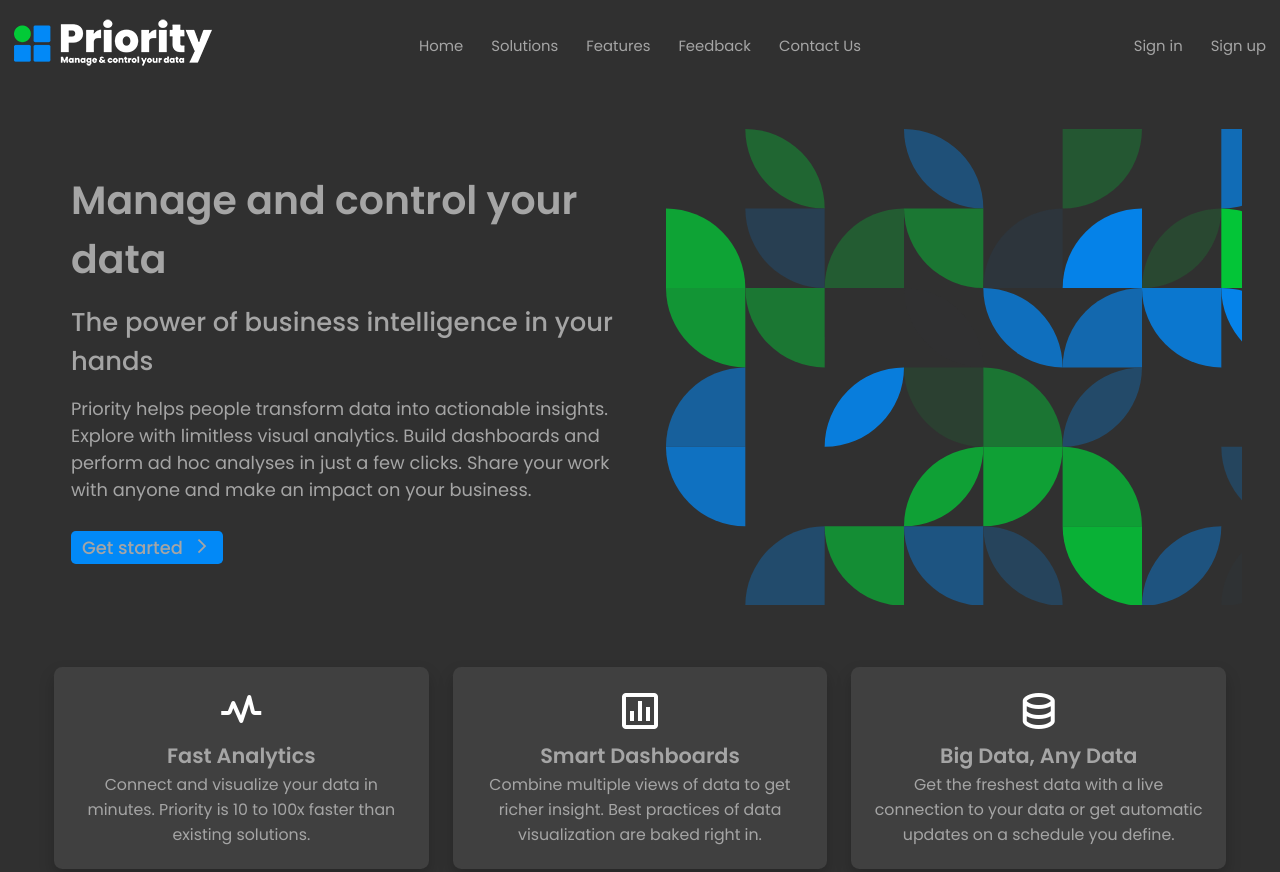
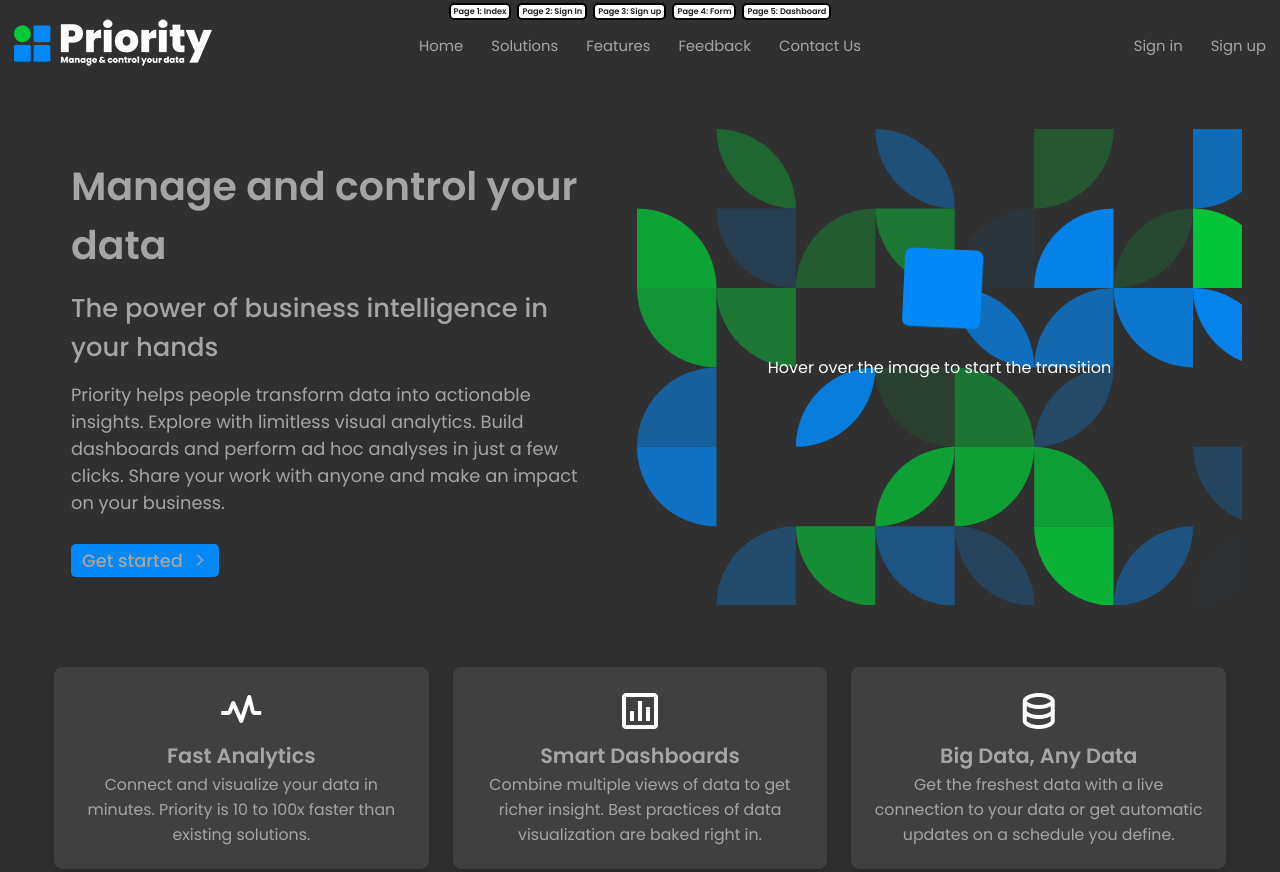
Before and after one commit to leonardo-gallegos/CoderHouse-Project-31535, a plain HTML site: page index.html in a window 1280 px wide. Shown: the top 872 px of the page. Drawn offline with nearby package versions, Linux system fonts and the light colour scheme.

Commit message:
Added new branch -dev-
Created new div class -spinner- and its respective animation in the CSS file with transition and transform properties

```diff
--- a/assets/css/style.css
+++ b/assets/css/style.css
@@ -35,6 +35,36 @@
                         "footer footer footer";
 }
 
+.navigation {
+    position: fixed;
+    display: flex;
+    flex-direction: row;
+    justify-content: center;
+    align-items: center;
+    justify-items: center;
+    width: 100vw;
+    top: 0px;
+    left: 0px;
+    z-index: 1000;
+}
+
+.navigation a {
+    text-decoration: none;
+    color: var(--sidebar-color);
+    border-radius: 5px;
+    border: 2px solid #000000;
+    background-color: #fff;
+    height: 17px;
+    font-size: calc(5px + 0.25vw);
+    margin: 3px;
+    font-weight: 600;
+    cursor: pointer;
+    display: flex;
+    flex-direction: column;
+    justify-content: center;
+    align-items: center;
+    padding: 0px 3px;
+}
 .navbar {
     display: grid;
     grid-template-columns: 2fr 5fr 2fr;
@@ -223,22 +253,25 @@
     width: 100%;
 }
 
-.buttonContainer button {
+.buttonContainer a {
     border-radius: 5px;
+    border: 2px solid #000000;
+    background-color: #fff;
     width: calc(210px + 10%);
     height: 45px;
     font-size: calc(12px + 0.25vw);
+    color: var(--sidebar-color);
     margin: 7px;
     font-weight: 500;
     cursor: pointer;
+    display: flex;
+    flex-direction: column;
+    justify-content: center;
+    align-items: center;
+    text-decoration: none;
 }
 
-.buttonContainer button a {
-    text-decoration: none;
-    color: var(--sidebar-color);
-}
-
-.buttonContainer button:hover {
+.buttonContainer a:hover {
     transform: scale(1.03);
     transition: var(--tran-03);
 }
@@ -351,13 +384,18 @@
     transition: var(--tran-03);
 }
 
+#mainInfoButton a {
+    text-decoration: none;
+    color: var(--text-color);
+}
+
 .mainInfo button:hover {
     transform: scale(1.1);
 }
 
-.mainInfo button span {
+.mainInfo button a span {
     margin-left: 11px;
-    font-size: calc(14px + 0.3vw);
+    font-size: calc(10px + 0.3vw);
 }
 
 .mainInfoElement {
@@ -368,7 +406,90 @@
     flex-grow: 1;
     background-image: url(../images/banner.svg);
     background-size: cover;
+    display: flex;
+    flex-direction: row;
+    justify-content: center;
+    align-items: center;
 }
+
+.mainImage a {
+    position: fixed;
+    color: #FFFFFF;
+    transition: 3s;
+}
+
+.spinner {
+    width: calc(50px + 0.5vw);
+    height: calc(50px + 0.5vw);
+    border-radius: 5px;
+    background-color: #0289f7;
+    animation: spinner-loader 3.6s infinite;
+    transition: 3000ms;
+}
+
+.mainImage:hover a {
+    color: #00000000;
+}
+
+.mainImage:hover .spinner{
+    border-radius: 50%;
+    background-color: #02ca37;
+    animation: spinner-reverse 3.6s infinite;
+    transition: 3000ms;
+}
+
+@keyframes spinner-loader {
+    0% {
+    transform: rotate(0deg);
+    }
+
+    10%, 15% {
+    transform: rotate(-90deg) scale(1.1) translateY(-100%);
+    }
+
+    20%, 25% {
+    transform: rotate(-180deg) scale(1.2) translateY(-100%);
+    }
+
+    30%, 35% {
+    transform: rotate(-270deg) scale(1.3) translateY(-100%);
+    }
+
+    40%, 50% {
+    transform: rotate(-360deg) scale(1.4) translateY(-100%);
+    }
+
+    100% {
+    transform: rotate(720deg) scale(1) translateY(-100%);
+    }
+}
+
+@keyframes spinner-reverse {
+    0% {
+    transform: rotate(0deg);
+    }
+
+    10%, 15% {
+    transform: rotate(90deg) scale(1.1) translateY(-100%);
+    }
+
+    20%, 25% {
+    transform: rotate(180deg) scale(1.2) translateY(-100%);
+    }
+
+    30%, 35% {
+    transform: rotate(270deg) scale(1.3) translateY(-100%);
+    }
+
+    40%, 50% {
+    transform: rotate(360deg) scale(1.4) translateY(-100%);
+    }
+
+    100% {
+    transform: rotate(-720deg) scale(1) translateY(-100%);
+    }
+}
+
 
 .section {
     grid-area: section;
--- a/index.html
+++ b/index.html
@@ -16,7 +16,14 @@
     <link rel="stylesheet" href="https://fonts.googleapis.com/css2?family=Material+Symbols+Outlined:opsz,wght,FILL,GRAD@20..48,100..700,0..1,-50..200" />
     <title>Priority - Manage your data</title>
 </head>
-<body>
+<body>}
+    <div class="navigation">
+        <a href="index.html">Page 1: Index</a>
+        <a href="sign-in.html">Page 2: Sign In</a>
+        <a href="sign-up.html">Page 3: Sign up</a>
+        <a href="sign-up-email.html">Page 4: Form</a>
+        <a href="dashboard.html">Page 5: Dashboard</a>
+    </div>
     <nav class="navbar" id="navbarIndex">
         <div href="javascript:void(0);" class="navbarMenuIcon" onclick="toggleMenu()">
             <i class="fa fa-bars fa-lg"></i>
@@ -55,14 +62,19 @@
                 </a>
             </div>
             <button type="button" id="mainInfoButton">
-                Get started
-                <span class="material-symbols-outlined">
-                    arrow_forward_ios
-                </span>
+                <a href="sign-in.html">
+                    Get started
+                </a>
+                <a href="sign-in.html">
+                    <span class="material-symbols-outlined">
+                        arrow_forward_ios
+                    </span>
+                </a>
             </button>
         </div>
         <div class="mainImage">
-            <div class="colorful"></div>
+            <a>Hover over the image to start the transition</a>
+            <div class="spinner"></div>
         </div>
     </main>
     <section class="section">
@@ -99,9 +111,9 @@
             <p>San Borja, Lima Lima 41, PE</p>
         </div>
         <div class="footerElement" id="footerIcons">
-            <a href="#" class="fa fa-linkedin"></a>
-            <a href="#" class="fa fa-facebook"></a>
-            <a href="#" class="fa fa-instagram"></a>
+            <a href="sign-in.html" class="fa fa-linkedin"></a>
+            <a href="sign-in.html" class="fa fa-facebook"></a>
+            <a href="sign-in.html" class="fa fa-instagram"></a>
         </div>
         <div class="footerElement" id="footerCopyright">
             <p>Copyright © 2022 Priority | All rights reserved</p>
```
Also changed, not shown: dashboard.html (+7 -0 lines), sign-in.html (+12 -5 lines), sign-up-email.html (+7 -0 lines), sign-up.html (+12 -5 lines).
